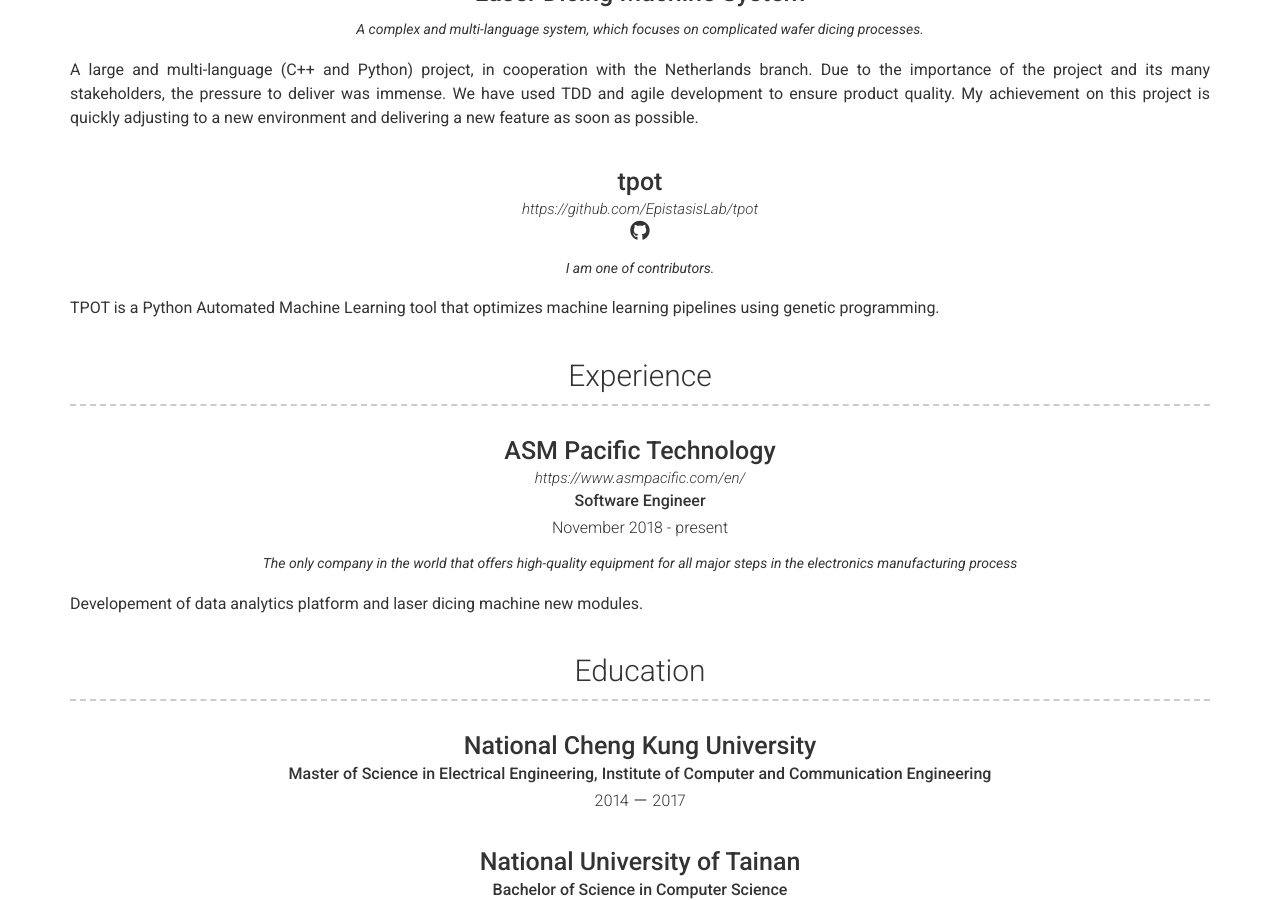
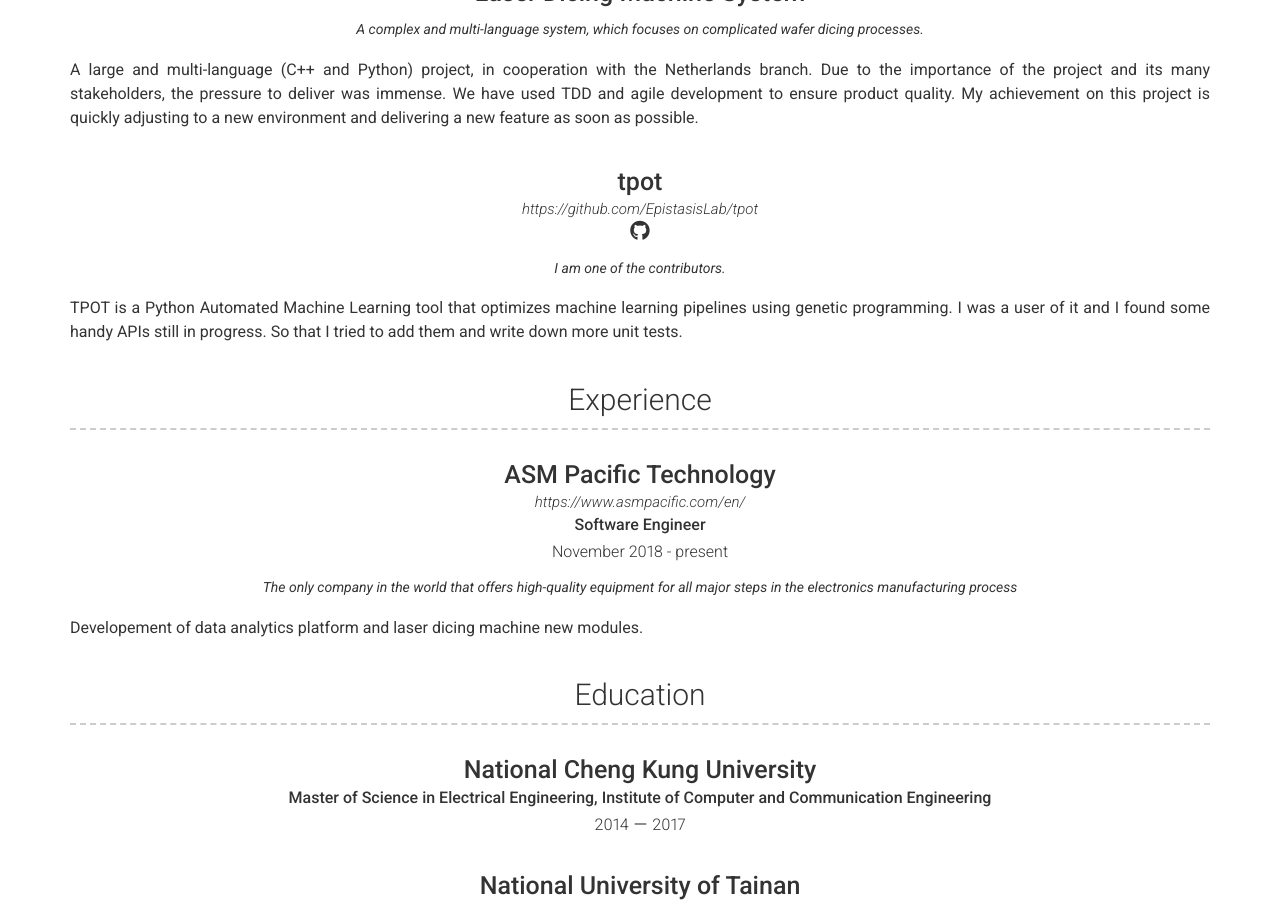
Before and after one commit to Jaimecclin/Jaimecclin.github.io, a Jekyll site: the page built from index.md, in a window 1280 px wide and 900 px high, scrolled down 892 px. Built offline with Jekyll 4.4.1, drawn with Linux system fonts in a browser that asks for light colours; nearby versions of some CDN libraries.

Commit message:
Update projects.

```diff
--- a/_data/projects.yml
+++ b/_data/projects.yml
@@ -20,6 +20,6 @@
   link: https://github.com/EpistasisLab/tpot
   github: EpistasisLab/tpot
   quote: >
-    I am one of contributors.
+    I am one of the contributors.
   description: | # this will include new lines to allow paragraphs
-    TPOT is a Python Automated Machine Learning tool that optimizes machine learning pipelines using genetic programming.
+    TPOT is a Python Automated Machine Learning tool that optimizes machine learning pipelines using genetic programming. I was a user of it and I found some handy APIs still in progress. So that I tried to add them and write down more unit tests.
```
